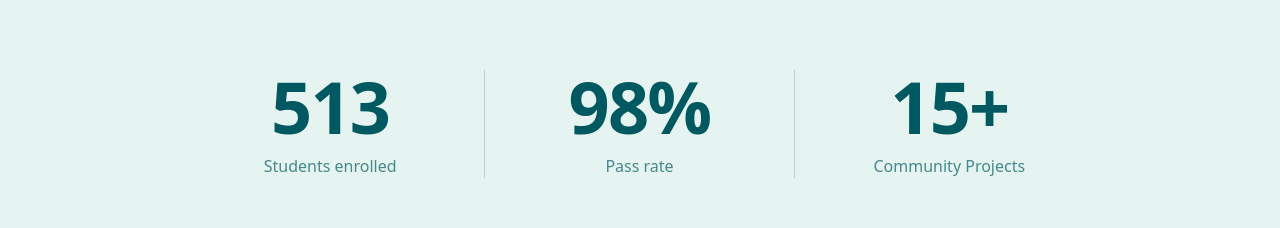
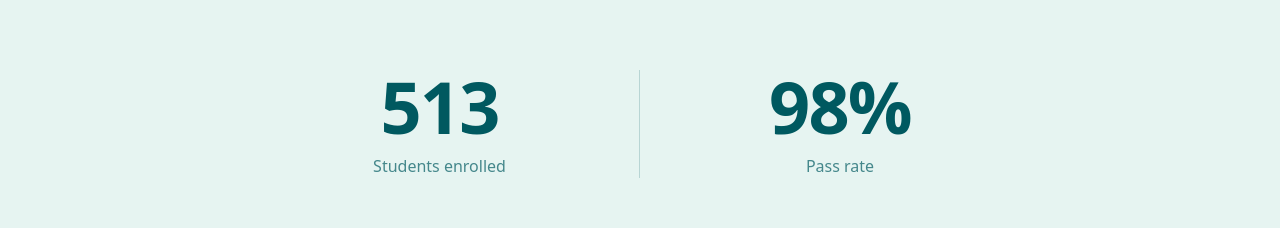
Before and after one commit to Bereket-07/wkms-school-platform, a Next.js app in the folder frontend/: page / in a window 1280 px wide. Shown: the part 826-1054 px from the top of the page. Built offline with nearby package versions, Linux system fonts and the light colour scheme; no server answers.

Commit message:
style: remove community projects stat from homepage intro section

```diff
--- a/frontend/app/page.tsx
+++ b/frontend/app/page.tsx
@@ -121,8 +121,8 @@ export default function Home() {
 
       {/* Intro Stats Section */}
       <section className="py-24 bg-brand-light">
-        <div className="container mx-auto px-6 md:px-12 max-w-5xl">
-          <div className="grid grid-cols-1 md:grid-cols-3 text-center divide-y md:divide-y-0 md:divide-x divide-brand-dark/20">
+        <div className="container mx-auto px-6 md:px-12 max-w-4xl">
+          <div className="grid grid-cols-1 md:grid-cols-2 text-center divide-y md:divide-y-0 md:divide-x divide-brand-dark/20">
             <div className="py-8 md:py-0 px-6">
               <h3 className="text-6xl md:text-7xl font-sans font-black text-brand-dark tracking-tight mb-3">{_t('impact_stat_1_val', '513')}</h3>
               <p className="text-brand-dark/70 font-sans text-base">{_t('impact_stat_1_label', 'Students enrolled')}</p>
@@ -130,10 +130,6 @@ export default function Home() {
             <div className="py-8 md:py-0 px-6">
               <h3 className="text-6xl md:text-7xl font-sans font-black text-brand-dark tracking-tight mb-3">{_t('impact_stat_2_val', '98%')}</h3>
               <p className="text-brand-dark/70 font-sans text-base">{_t('impact_stat_2_label', 'Pass rate')}</p>
-            </div>
-            <div className="py-8 md:py-0 px-6">
-              <h3 className="text-6xl md:text-7xl font-sans font-black text-brand-dark tracking-tight mb-3">{_t('impact_stat_3_val', '15+')}</h3>
-              <p className="text-brand-dark/70 font-sans text-base">{_t('impact_stat_3_label', 'Community Projects')}</p>
             </div>
           </div>
         </div>
```
